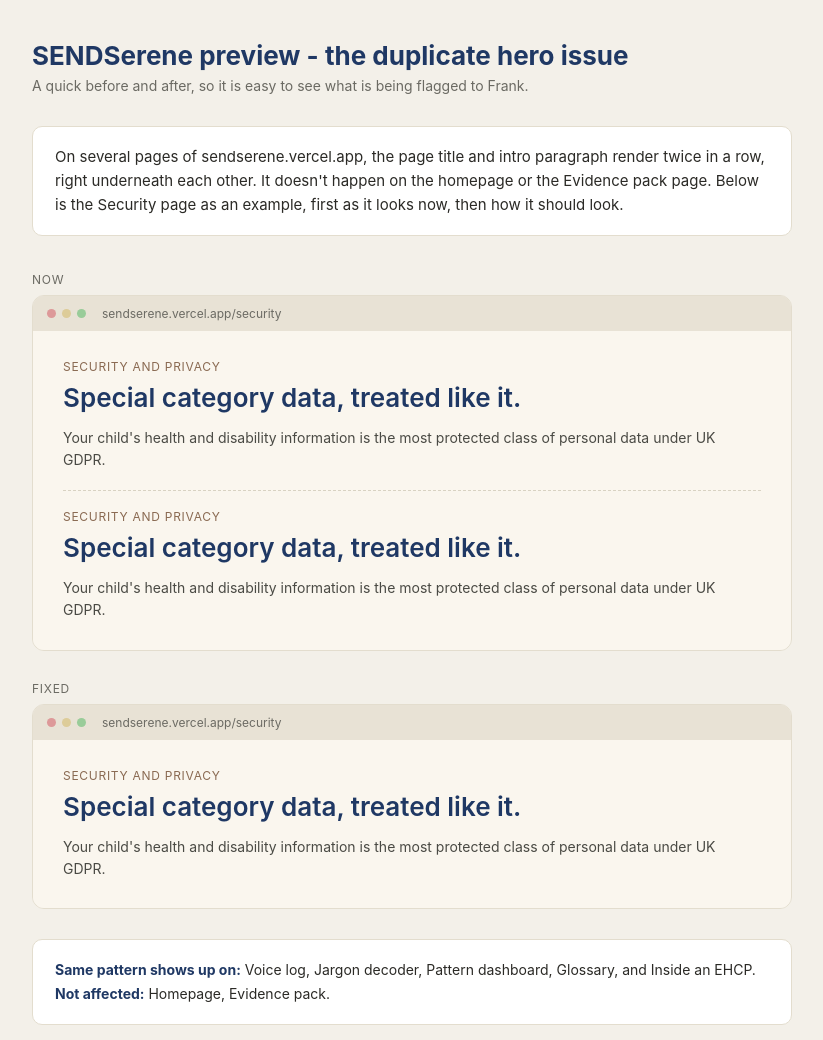
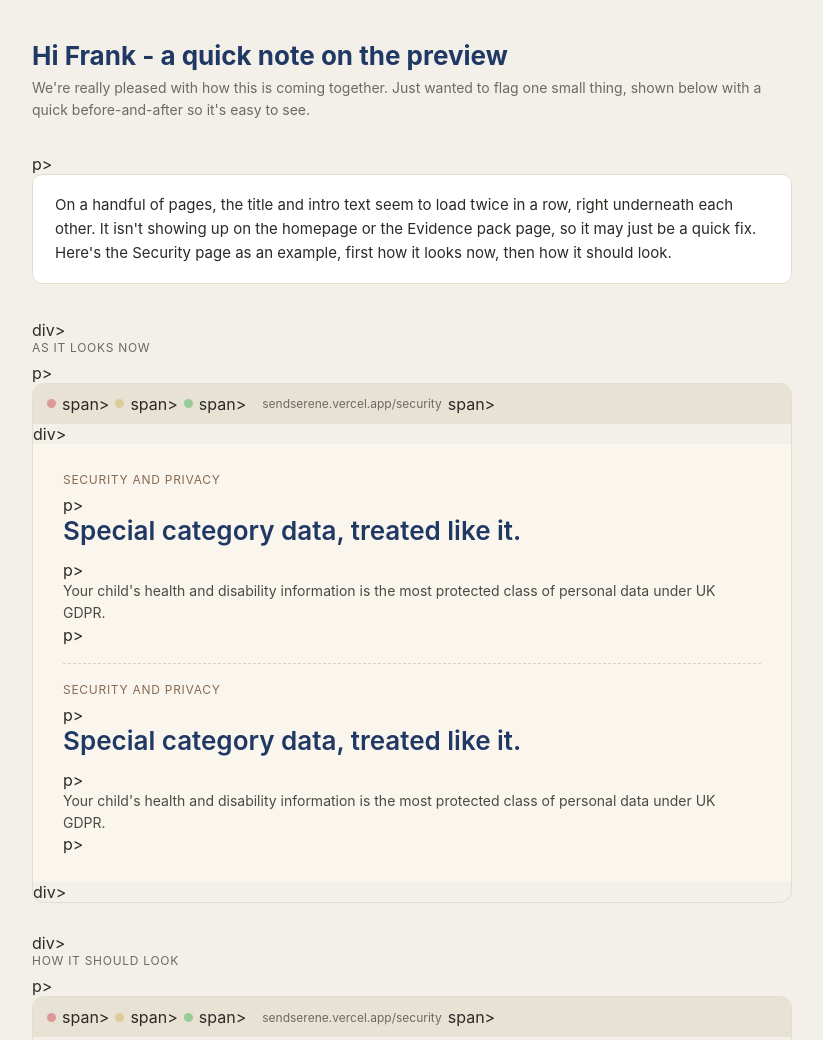
Before and after one commit to ireneaankrah-commits/sendserene-preview-notes, a plain HTML site: page index.html in a window 1280 px wide. Shown: the top 1040 px of the page, without its empty margins (228-1051 px from the left). Drawn offline with Linux system fonts and the light colour scheme.

Commit message:
Update index.html

```diff
--- a/index.html
+++ b/index.html
@@ -3,13 +3,13 @@
   <head>
     <meta charset="UTF-8">
     <meta name="viewport" content="width=device-width, initial-scale=1.0">
-  <title>SENDSerene preview - duplicate hero issue</title>
+    <title>SENDSerene preview - a note for Frank</title>
   <style>
     * { box-sizing: border-box; }
     body { margin: 0; font-family: -apple-system, BlinkMacSystemFont, Arial, sans-serif; background: #f3f0e9; color: #2b2a26; padding: 40px 20px 80px; }
     .wrap { max-width: 760px; margin: 0 auto; }
     h1 { font-size: 26px; color: #1f3864; margin: 0 0 6px; }
-.sub { color: #6b6a63; font-size: 14px; margin: 0 0 32px; }
+    .sub { color: #6b6a63; font-size: 14px; margin: 0 0 32px; line-height: 1.6; }
     .note { background: #fff; border: 1px solid #e3ddce; border-radius: 10px; padding: 18px 22px; margin-bottom: 36px; line-height: 1.6; font-size: 15px; }
     .label { font-size: 12px; letter-spacing: 0.06em; text-transform: uppercase; color: #6b6a63; margin: 0 0 8px; }
     .browser { border-radius: 12px; overflow: hidden; border: 1px solid #e3ddce; margin-bottom: 30px; }
@@ -21,53 +21,62 @@ h1 { font-size: 26px; color: #1f3864; margin: 0 0 6px; }
     .headline { font-size: 26px; font-weight: 600; color: #1f3864; margin: 0 0 14px; }
     .body-text { font-size: 14px; color: #4a4a44; line-height: 1.6; margin: 0; }
     .divider { border: none; border-top: 1px dashed #d8d2c2; margin: 18px 0; }
-.affected { background: #fff; border: 1px solid #e3ddce; border-radius: 10px; padding: 18px 22px; font-size: 14px; line-height: 1.7; }
+    .affected { background: #fff; border: 1px solid #e3ddce; border-radius: 10px; padding: 18px 22px; font-size: 14px; line-height: 1.7; margin-bottom: 36px; }
     .affected b { color: #1f3864; }
+    .signoff { font-size: 15px; line-height: 1.6; color: #2b2a26; }
+    .signoff p { margin: 0 0 14px; }
     </style>
   </head>
   <body>
     <div class="wrap">
-  <h1>SENDSerene preview - the duplicate hero issue</h1>
-  <p class="sub">A quick before and after, so it is easy to see what is being flagged to Frank.</p>
+      <h1>Hi Frank - a quick note on the preview</h1>
+    <p class="sub">We're really pleased with how this is coming together. Just wanted to flag one small thing, shown below with a quick before-and-after so it's easy to see.</p>p>
     <div class="note">
-  On several pages of sendserene.vercel.app, the page title and intro paragraph render twice in a row, right underneath each other. It doesn't happen on the homepage or the Evidence pack page. Below is the Security page as an example, first as it looks now, then how it should look.
-  </div>
-  <p class="label">Now</p>
+    On a handful of pages, the title and intro text seem to load twice in a row, right underneath each other. It isn't showing up on the homepage or the Evidence pack page, so it may just be a quick fix. Here's the Security page as an example, first how it looks now, then how it should look.
+    </div>div>
+    <p class="label">As it looks now</p>p>
     <div class="browser">
     <div class="chrome">
-  <span class="dot" style="background:#d99;"></span>
-  <span class="dot" style="background:#dc9;"></span>
-  <span class="dot" style="background:#9c9;"></span>
-  <span class="addr">sendserene.vercel.app/security</span>
-  </div>
+    <span class="dot" style="background:#d99;"></span>span>
+    <span class="dot" style="background:#dc9;"></span>span>
+    <span class="dot" style="background:#9c9;"></span>span>
+    <span class="addr">sendserene.vercel.app/security</span>span>
+    </div>div>
     <div class="page">
-  <p class="eyebrow">Security and privacy</p>
-<p class="headline">Special category data, treated like it.</p>
-<p class="body-text">Your child's health and disability information is the most protected class of personal data under UK GDPR.</p>
+    <p class="eyebrow">Security and privacy</p>p>
+    <p class="headline">Special category data, treated like it.</p>p>
+    <p class="body-text">Your child's health and disability information is the most protected class of personal data under UK GDPR.</p>p>
     <hr class="divider">
-  <p class="eyebrow">Security and privacy</p>
-<p class="headline">Special category data, treated like it.</p>
-<p class="body-text">Your child's health and disability information is the most protected class of personal data under UK GDPR.</p>
-  </div>
-  </div>
-  <p class="label">Fixed</p>
+    <p class="eyebrow">Security and privacy</p>p>
+    <p class="headline">Special category data, treated like it.</p>p>
+    <p class="body-text">Your child's health and disability information is the most protected class of personal data under UK GDPR.</p>p>
+    </div>div>
+    </div>div>
+    <p class="label">How it should look</p>p>
     <div class="browser">
     <div class="chrome">
-  <span class="dot" style="background:#d99;"></span>
-  <span class="dot" style="background:#dc9;"></span>
-  <span class="dot" style="background:#9c9;"></span>
-  <span class="addr">sendserene.vercel.app/security</span>
-  </div>
+    <span class="dot" style="background:#d99;"></span>span>
+    <span class="dot" style="background:#dc9;"></span>span>
+    <span class="dot" style="background:#9c9;"></span>span>
+    <span class="addr">sendserene.vercel.app/security</span>span>
+    </div>div>
     <div class="page">
-  <p class="eyebrow">Security and privacy</p>
-<p class="headline">Special category data, treated like it.</p>
-<p class="body-text">Your child's health and disability information is the most protected class of personal data under UK GDPR.</p>
-  </div>
-  </div>
+    <p class="eyebrow">Security and privacy</p>p>
+    <p class="headline">Special category data, treated like it.</p>p>
+    <p class="body-text">Your child's health and disability information is the most protected class of personal data under UK GDPR.</p>p>
+    </div>div>
+    </div>div>
     <div class="affected">
-  <b>Same pattern shows up on:</b> Voice log, Jargon decoder, Pattern dashboard, Glossary, and Inside an EHCP.<br>
-<b>Not affected:</b> Homepage, Evidence pack.
-  </div>
-  </div>
+    <b>This same pattern turns up on:</b> Voice log, Jargon decoder, Pattern dashboard, Glossary, and Inside an EHCP.<br>
+    <b>All good on:</b> Homepage, Evidence pack.
+    </div>div>
+    <div class="signoff">
+    <p>Thank you for everything so far - we're genuinely excited about where this is heading. Happy to hop on a call about this if that's easier than back-and-forth over email.</p>
+    <p>Warmly,<br>Irene - Zifankrah Ltd</p>
+    </div>div>
+    </div>div>
   </body>
-  </html>
+</html>html></p></p></b></b></h1>
+  </body>
+  </style></title>
+  </head>
```
Lines whose indentation alone changed are shown as unchanged.
